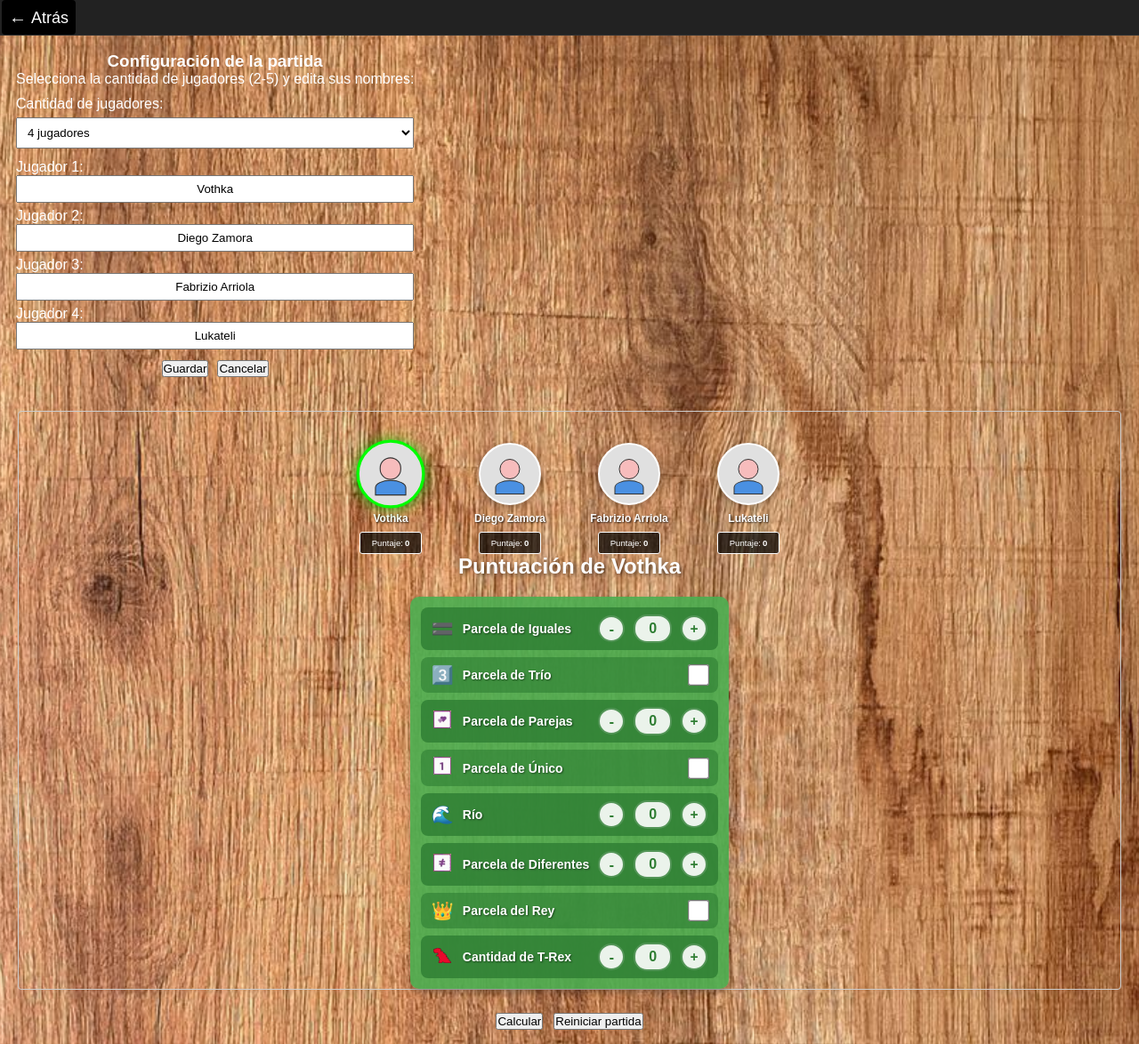
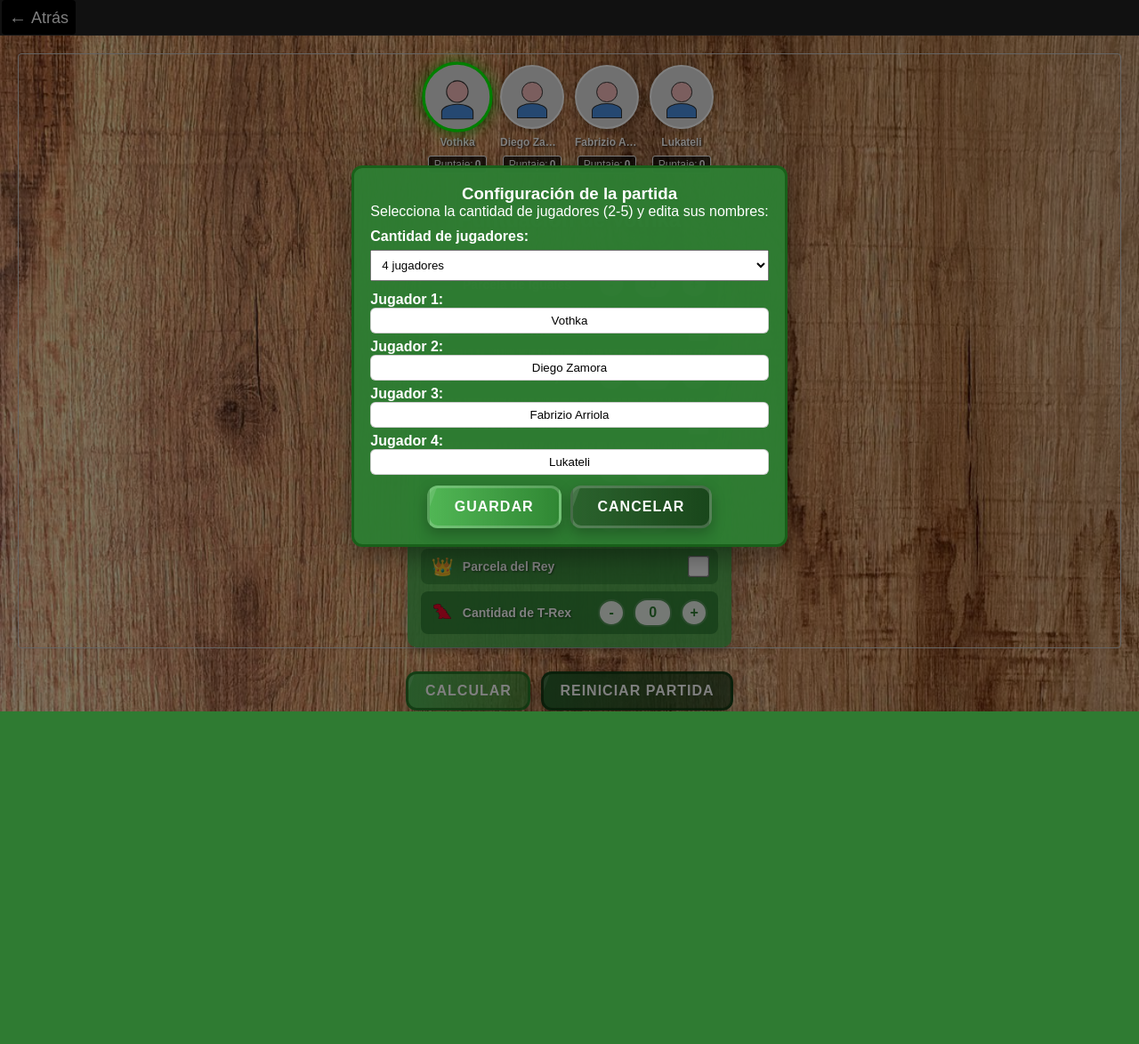
Before and after one commit to FaNaLuDiSoftware/online, a PHP site: page /seguimiento.html in a window 1280 px wide. Shown: the whole page at 89% size. After the commit the page ends 800 px from the top, so only its background shows below. Run offline with PHP 8.4, Linux system fonts and the light colour scheme.

Commit message:
Add files via upload

```diff
--- a/css/seguimiento.css
+++ b/css/seguimiento.css
@@ -2,155 +2,326 @@
     RESET DEL game.css
 ================================== */
 .div-perfiles-rivales{
-  display:flex; align-items:center; justify-content:center; gap:5vw;
-  background: transparent; margin:0; padding:0 0 20px;
-  width:20vw; height:20vh;
+    display: flex;
+    flex-direction: row;
+    align-items: flex-start;
+    justify-content: center;
+    gap: 12px;
+    margin: 6px 0;
+    padding: 6px 4px 12px;
+    background-color: transparent;
+    flex-wrap: wrap; /* permitir varias filas si hay 5 jugadores */
+    width: 100%;
 }
 .perfil-rival, .boton-rival{
-  width:20vw; height:20vw; max-width:70px; max-height:70px; aspect-ratio:1/1;
+    max-width: 90px;
+    max-height: 90px;
+    min-width: 56px;
+    min-height: 56px;
+    aspect-ratio: 1/1;
+    width: 72px;
+    height: 72px;
+    display: inline-flex; /* permitir columna centrada */
+    flex-direction: column;
+    align-items: center;
+    justify-content: flex-start;
 }
-.nombre-rival, .puntaje-rival{ /* quitar límites innecesarios */
-  width:20vw;
+/* pequeña separación inferior para evitar solapamientos en mobile */
+.perfil-rival { margin-bottom: 6px; }
+.nombre-rival{
+    display: block;
+    width: 100%;
+    text-align: center;
 }
 
-/* ============================
-   Variables y bases
-================================== */
-:root{
-  --c-green: #2e7d32;          /* verde base */
-  --c-green-accent: #4caf50;   /* verde acento */
-  --c-white: #fff;
-  --c-panel-bg: rgba(0,0,0,0.35);
-  --shadow: 0 6px 14px rgba(0,0,0,0.35);
-  --radius: 10px;
+/* El contenedor del puntaje debe adaptarse al contenido (ancho automático) */
+.puntaje-rival{
+    display: inline-flex;
+    align-items: center;
+    justify-content: center;
+    background-color: rgba(0,0,0,0.7);
+    border: 1px solid white;
+    border-radius: 3px;
+    padding: 2px 6px;
+    font-size: 12px;
+    white-space: nowrap;
+    width: auto;
 }
 
-/* ============================
-   Calculadora y UI común
-================================== */
-h2{
-  color:#fff; text-align:center; margin-bottom:20px; font-size:24px;
-  text-shadow:2px 2px 4px rgba(0,0,0,0.5);
+/* Regla más específica para asegurar prioridad en seguimiento.html */
+.div-perfiles-rivales .puntaje-rival {
+    display: inline-flex !important;
+    width: auto !important;
+    padding: 2px 6px !important;
 }
 
-/* Paneles con propiedades compartidas */
-.div-calculadora,
-.resultados{
-  border-radius: var(--radius);
-  padding: 12px;
-  box-shadow: 0 4px 8px rgba(0,0,0,0.3);
+/* Centrar los nombres de los perfiles y truncarlos si son largos */
+.nombre-rival { text-align:center; font-weight:700; color:#fff; max-width:100%; overflow:hidden; white-space:nowrap; text-overflow:ellipsis; }
+
+/* Centrar texto en las celdas de la tabla de resultados */
+.tabla-resultados td.td-nombre, .tabla-resultados td.td-puntos { text-align:center; }
+
+/* ============================
+    CALCULADORA DE PUNTUACIÓN
+================================== */
+h2 {
+    color: white;
+    text-align: center;
+    margin-bottom: 20px;
+    font-size: 24px;
+    text-shadow: 2px 2px 4px rgba(0, 0, 0, 0.5);
 }
 
-/* Colores específicos por panel */
-.div-calculadora{ display:flex; flex-direction:column; gap:8px; background: rgba(76,175,80,0.9); }
-.resultados{ background: var(--c-panel-bg); color:#fff; max-width:560px; margin:0 auto; backdrop-filter: blur(2px); }
-
-/* Ítems de parcela */
-.parcela-item{
-  display:flex; align-items:center; gap:10px; padding:8px 12px;
-  background: rgba(46,125,50,0.8); border-radius:8px; transition: background-color .3s ease;
-}
-.parcela-item:hover{ background: rgba(46,125,50,1); }
-.parcela-item.especial{ background: rgba(46,125,50,0.6); }
-
-.icono-parcela{ font-size:20px; width:25px; text-align:center; flex-shrink:0; }
-.nombre-parcela{ color:#fff; font-weight:700; font-size:14px; flex:1; text-shadow:1px 1px 2px rgba(0,0,0,.5); }
-
-/* Controles +/- */
-.btn-decrementar, .btn-incrementar{
-  display:flex; align-items:center; justify-content:center;
-  width:30px; height:30px; border-radius:50%;
-  background: rgba(255,255,255,0.9);
-  border:2px solid rgba(46,125,50,0.8);
-  font:700 16px/1 system-ui; color: var(--c-green);
-  cursor:pointer; transition: transform .1s ease, box-shadow .2s ease, background .2s ease;
-}
-.btn-decrementar:hover, .btn-incrementar:hover{
-  background:#fff; transform: scale(1.1);
-  box-shadow:0 2px 4px rgba(0,0,0,0.3);
-}
-.btn-decrementar:active, .btn-incrementar:active{ transform: scale(0.95); }
-
-.valor-parcela{
-  min-width:40px; text-align:center;
-  padding:5px 15px; border-radius:15px;
-  background: rgba(255,255,255,0.9);
-  border:2px solid rgba(46,125,50,0.8);
-  color: var(--c-green); font-weight:700; font-size:16px;
+.div-calculadora {
+    display: flex;
+    flex-direction: column;
+    gap: 8px;
+    background-color: rgba(76, 175, 80, 0.9);
+    border-radius: 10px;
+    padding: 15px;
+    box-shadow: 0 4px 8px rgba(0, 0, 0, 0.3);
 }
 
-/* Checkboxes */
-.checkbox-container{ margin-left:auto; display:flex; align-items:center; justify-content:center; }
-.checkbox-parcela{ width:20px; height:20px; accent-color: var(--c-green-accent); cursor:pointer; transform: scale(1.2); }
-
-/* ============================
-   Setup inicial
-================================== */
-.setup-jugadores{
-  background: rgba(0,0,0,0.3); border-radius: var(--radius);
-  padding:12px; margin:10px auto 16px; max-width:520px;
-}
-.setup-jugadores label{ color:#fff; font-weight:600; display:block; margin-bottom:6px; }
-#cantidad-jugadores{ width:100%; padding:6px 10px; border-radius:8px; margin-bottom:10px; }
-#lista-nombres{ display:grid; gap:8px; grid-template-columns:1fr; }
-#lista-nombres input{ padding:8px 10px; border-radius:8px; border:1px solid #ccc; }
-
-/* ============================
-   Botones (unificados)
-================================== */
-.btn-calcular, .btn-reset, .btn-primary, .btn-iniciar{
-  background: linear-gradient(135deg, rgba(46,125,50,0.8), var(--c-green-accent));
-  color:#fff; border:0; padding:10px 14px; border-radius:10px;
-  cursor:pointer; font-weight:700; box-shadow: var(--shadow);
-  transition: transform .1s ease, box-shadow .2s ease;
-}
-.btn-iniciar{
-    margin-top: 8px;
-}
-.btn-calcular:hover, .btn-reset:hover, .btn-primary:hover, .btn-iniciar:hover{
-  transform: translateY(-1px);
-  box-shadow: 0 8px 18px rgba(1,255,26,0.45);
+.parcela-item {
+    display: flex;
+    align-items: center;
+    background-color: rgba(46, 125, 50, 0.8);
+    border-radius: 8px;
+    padding: 8px 12px;
+    gap: 10px;
+    transition: background-color 0.3s ease;
 }
 
-/* Contenedor de acciones */
-.acciones-calculo{ display:flex; gap:10px; justify-content:center; margin:14px 0 6px; }
+.parcela-item:hover {
+    background-color: rgba(46, 125, 50, 1);
+}
 
-/* ============================
-   Ranking
-================================== */
-.ranking-list{ list-style:none; margin:0; padding:0; }
-.ranking-list li{
-  display:flex; align-items:center; justify-content:space-between;
-  background: rgba(255,255,255,0.12);
-  padding:10px 12px; border-radius:10px; margin:6px 0;
-  border:1px solid rgba(255,255,255,0.2);
-  transform: scale(1); transition: transform .15s ease, background .2s ease;
+.parcela-item.especial {
+    background-color: rgba(46, 125, 50, 0.6);
 }
-.ranking-list li.pop{ transform: scale(1.02); background: rgba(255,255,255,0.18); }
-.rank-left{ display:flex; align-items:center; gap:10px; }
-.medal{
-  width:28px; height:28px; display:grid; place-items:center;
-  border-radius:50%; color:#111; font-weight:800;
+
+.icono-parcela {
+    font-size: 20px;
+    width: 25px;
+    text-align: center;
+    flex-shrink: 0;
 }
-.medal.gold{ background: linear-gradient(135deg,#ffd54f,#ffb300); }
-.medal.silver{ background: linear-gradient(135deg,#eeeeee,#bdbdbd); }
-.medal.bronze{ background: linear-gradient(135deg,#ffcc80,#ff8a65); }
-.medal.normal{ background: rgba(255,255,255,0.8); }
-.rank-name{ font-weight:700; letter-spacing:.2px; }
-.rank-score{ font-weight:800; }
 
-/* ============================
-   Modal ganador
-================================== */
-.modal{ position:fixed; inset:0; display:none; }
-.modal.show{ display:block; }
-.modal-backdrop{ position:absolute; inset:0; background: rgba(0,0,0,0.6); backdrop-filter: blur(2px); }
-.modal-dialog{
-  position:absolute; left:50%; top:50%; transform:translate(-50%,-50%);
-  width:min(90vw,420px); text-align:center;
-  background:#1e881c7b; color:#fff; border-radius:14px; padding:18px;
-  box-shadow:0 20px 60px rgba(41,163,51,0.47);
+.nombre-parcela {
+    color: white;
+    font-weight: bold;
+    font-size: 14px;
+    flex-grow: 1;
+    text-shadow: 1px 1px 2px rgba(0, 0, 0, 0.5);
 }
-.modal-dialog h2{ margin:0 0 8px; font-size:26px; }
-.modal-detalle{ font-size:18px; margin:6px 0 12px; }
-.modal-actions{ display:flex; justify-content:center; }
+
+.btn-decrementar, .btn-incrementar {
+    background-color: rgba(255, 255, 255, 0.9);
+    border: 2px solid rgba(46, 125, 50, 0.8);
+    border-radius: 50%;
+    width: 30px;
+    height: 30px;
+    font-size: 16px;
+    font-weight: bold;
+    color: #2e7d32;
+    cursor: pointer;
+    transition: all 0.3s ease;
+    display: flex;
+    align-items: center;
+    justify-content: center;
+}
+
+.btn-decrementar:hover, .btn-incrementar:hover {
+    background-color: white;
+    transform: scale(1.1);
+    box-shadow: 0 2px 4px rgba(0, 0, 0, 0.3);
+}
+
+.btn-decrementar:active, .btn-incrementar:active {
+    transform: scale(0.95);
+}
+
+.valor-parcela {
+    background-color: rgba(255, 255, 255, 0.9);
+    color: #2e7d32;
+    font-weight: bold;
+    font-size: 16px;
+    padding: 5px 15px;
+    border-radius: 15px;
+    min-width: 40px;
+    text-align: center;
+    border: 2px solid rgba(46, 125, 50, 0.8);
+}
+
+.checkbox-container {
+    display: flex;
+    align-items: center;
+    justify-content: center;
+    margin-left: auto;
+}
+
+.checkbox-parcela {
+    width: 20px;
+    height: 20px;
+    accent-color: #4caf50;
+    cursor: pointer;
+    transform: scale(1.2);
+}
+
+.modal-ganador {
+    position: fixed;
+    inset: 0;
+    display: none;
+    align-items: center;
+    justify-content: center;
+    background: rgba(0,0,0,0.5);
+    z-index: 9999;
+}
+.modal-contenido {
+    background-color: rgba(46,125,50,0.98); /* verde similar al tema */
+    color: #fff;
+    border-radius: 12px;
+    box-shadow: 0 10px 30px rgba(0,0,0,0.4);
+    padding: 18px;
+    border: 3px solid rgba(24, 94, 24, 0.9);
+}
+
+/* Mejor contraste para texto y botones dentro del modal */
+.modal-contenido h3, .modal-contenido p {
+    color: #fff;
+}
+.modal-contenido .button {
+    border-color: rgba(255,255,255,0.2);
+}
+
+/* Estilos específicos para el modal de configuración */
+#modal-config .modal-contenido {
+    max-width: 520px;
+}
+#modal-config label { color: #fff; font-weight:600; }
+#modal-config .input-nombre { display:block; }
+#modal-config .input-nombre input { border-radius:6px; border:1px solid rgba(0,0,0,0.2); }
+
+.resultado-container .button {
+    min-width: 140px;
+    padding: 10px 18px;
+}
+
+/* Botones estilo Menu (copiado y simplificado de css/menu.css) */
+.button {
+    display: inline-block;
+    padding: 12px 28px;
+    text-decoration: none;
+    color: #fff;
+    border: 3px solid #388E3C;
+    border-radius: 12px;
+    font-size: 16px;
+    font-weight: bold;
+    text-align: center;
+    min-width: 140px;
+    transition: all 0.25s ease-in-out;
+    box-shadow: 0 6px 15px rgba(0,0,0,0.25);
+    cursor: pointer;
+    letter-spacing: 1px;
+    text-transform: uppercase;
+    position: relative;
+    overflow: hidden;
+    background-color: #4caf50; /* fallback */
+}
+
+.button::before {
+    content: '';
+    position: absolute;
+    top: 0;
+    left: -100%;
+    width: 100%;
+    height: 100%;
+    background: rgba(255,255,255,0.12);
+    transition: left 0.4s ease-in-out;
+    transform: skewX(-20deg);
+}
+
+.button:hover::before { left: 100%; }
+
+.button-play {
+    background: linear-gradient(90deg, #51b655, #328d35b7);
+    border-color: #19671cbb;
+}
+
+.button-manual {
+    background: linear-gradient(90deg, #2b622d, #123313b7);
+    border-color: #0d340ebb;
+}
+
+.button:active { transform: translateY(1px) scale(0.995); }
+
+/* Estilos para la tabla de resultados similar a la calculadora */
+.tabla-wrapper {
+    max-width: 520px;
+    margin: 8px auto 0;
+    background-color: rgba(76,175,80,0.95);
+    border-radius: 10px;
+    padding: 10px;
+    box-shadow: 0 6px 18px rgba(0,0,0,0.25);
+}
+.tabla-resultados {
+    width: 100%;
+    border-collapse: separate;
+    border-spacing: 0 8px;
+}
+.tabla-resultados thead .th-jugador { text-align: left; padding-left: 12px; color: #fff; font-weight:700; }
+.tabla-resultados thead .th-puntos { text-align: right; padding-right: 12px; color: #fff; font-weight:700; }
+.tabla-resultados tbody tr.fila-resultado { background: transparent; }
+.tabla-resultados tbody tr.fila-ganador { background: transparent; }
+.tabla-resultados tbody td { background: rgba(46,125,50,0.85); }
+.tabla-resultados tbody tr.fila-ganador td { background: rgba(255,223,93,0.25); color: #111; font-weight:700; }
+.tabla-resultados td.td-nombre { padding: 12px; color: #fff; }
+.tabla-resultados td.td-puntos { padding: 12px; text-align: right; color: #fff; }
+.tabla-resultados tbody td:first-child { border-top-left-radius: 8px; border-bottom-left-radius: 8px; padding-left: 16px; }
+.tabla-resultados tbody td:last-child { border-top-right-radius: 8px; border-bottom-right-radius: 8px; padding-right: 16px; }
+.resultado-header { text-align:center; font-weight:700; margin-bottom:8px; color:#fff; text-shadow: 1px 1px 2px rgba(0,0,0,0.4); }
+
+/* Ajustes responsive para móviles: evitar que el 5º jugador pase a otra fila y se solape */
+@media (max-width: 600px) {
+    .div-perfiles-rivales {
+        flex-wrap: nowrap; /* mantener una fila y permitir scroll horizontal */
+        overflow-x: auto;
+        -webkit-overflow-scrolling: touch;
+        gap: 10px;
+        padding: 8px 6px 12px;
+        justify-content: flex-start; /* alinear a la izquierda para scroll natural */
+    }
+
+    .div-perfiles-rivales::-webkit-scrollbar { height: 8px; }
+
+    .perfil-rival, .boton-rival {
+        width: 56px;
+        height: 56px;
+        max-width: 56px;
+        max-height: 56px;
+    }
+
+    /* dar espacio extra arriba de la calculadora para evitar solapamientos */
+    .div-calculadora { margin-top: 12px; }
+}
+
+/* Ajustes por número de jugadores: mayor número -> avatares más pequeños */
+.div-perfiles-rivales.players-2 .perfil-rival, .div-perfiles-rivales.players-2 .boton-rival { width: 96px; height: 96px; }
+.div-perfiles-rivales.players-2 { gap: 28px; justify-content: center; }
+
+.div-perfiles-rivales.players-3 .perfil-rival, .div-perfiles-rivales.players-3 .boton-rival { width: 80px; height: 80px; }
+.div-perfiles-rivales.players-3 { gap: 20px; justify-content: center; }
+
+.div-perfiles-rivales.players-4 .perfil-rival, .div-perfiles-rivales.players-4 .boton-rival { width: 72px; height: 72px; }
+.div-perfiles-rivales.players-4 { gap: 14px; justify-content: center; }
+
+.div-perfiles-rivales.players-5 .perfil-rival, .div-perfiles-rivales.players-5 .boton-rival { width: 60px; height: 60px; }
+.div-perfiles-rivales.players-5 { gap: 10px; justify-content: flex-start; overflow-x: auto; }
+
+/* Ajustes responsive combinados: asegurar que la clase players-N se respeta en mobile */
+@media (max-width:600px) {
+    .div-perfiles-rivales.players-2 .perfil-rival, .div-perfiles-rivales.players-2 .boton-rival { width: 84px; height:84px; }
+    .div-perfiles-rivales.players-3 .perfil-rival, .div-perfiles-rivales.players-3 .boton-rival { width: 70px; height:70px; }
+    .div-perfiles-rivales.players-4 .perfil-rival, .div-perfiles-rivales.players-4 .boton-rival { width: 60px; height:60px; }
+    .div-perfiles-rivales.players-5 .perfil-rival, .div-perfiles-rivales.players-5 .boton-rival { width: 50px; height:50px; }
+}
```
